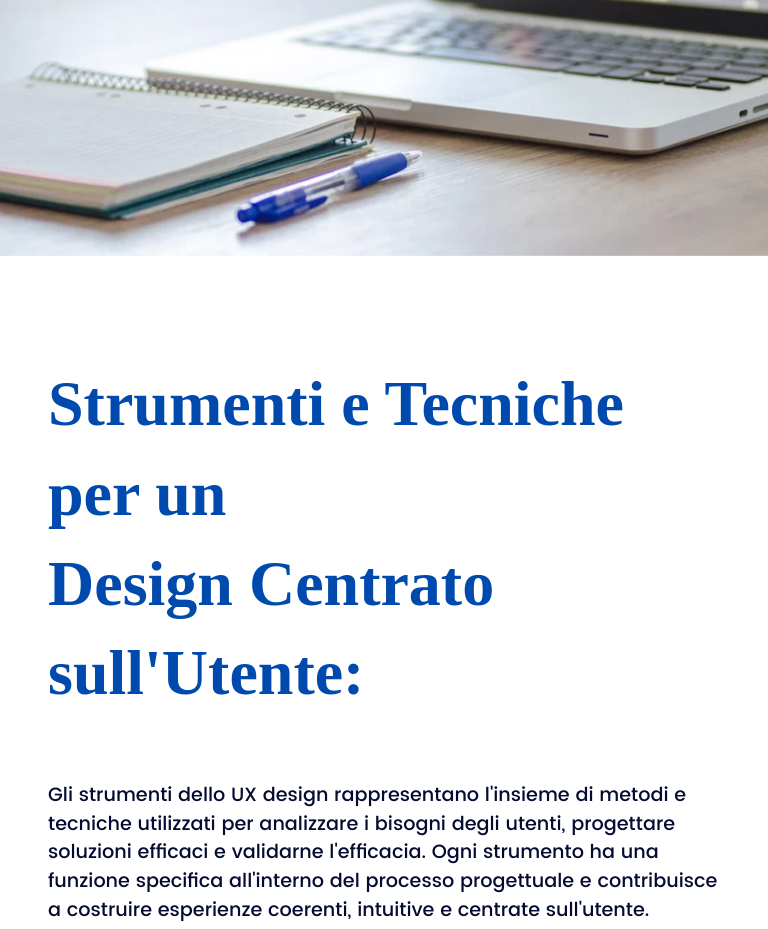
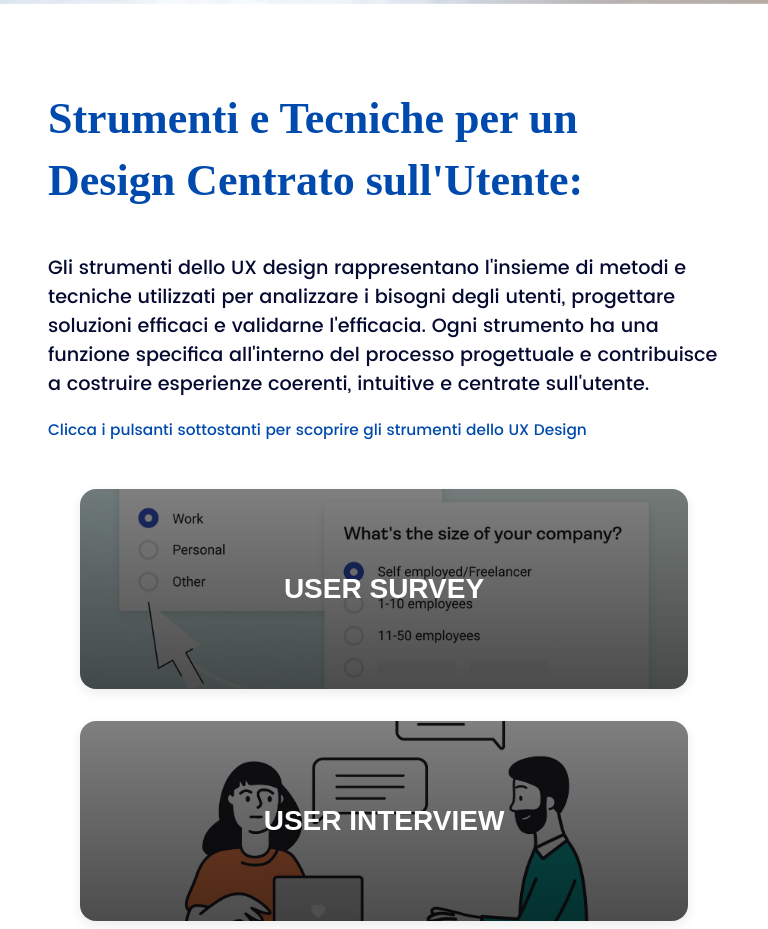
Before and after one commit to seven-bi7/seven-bi7.github.io, a plain HTML site: page index.html in a window 768 px wide. Shown: the part 2927-3856 px from the top of the page. Drawn offline with Linux system fonts and the light colour scheme; a web font is replaced by a local one.

Commit message:
better font sizes
Co-Authored-By: F3bbo <149802456+f3bbo@users.noreply.github.com>
Co-Authored-By: Eugenio Costagliola <150014539+EugenioCos@users.noreply.github.com>

```diff
--- a/style.css
+++ b/style.css
@@ -130,21 +130,20 @@ body {
 
 .content-title {
     font-family: 'Anton';
-    font-size: 4rem;
+    font-size: min(8vw, 44px);
     color: rgb(0, 74, 173);
 }
 
 #content-subtitle {
     font-family: 'Poppins Medium';
-    font-size: 3rem;
+    font-size: min(4vw, 36px);
     color: rgb(0, 74, 173);
 }
 
 #explaination-text {
     font-family: 'Poppins';
-    font-size: 2.5rem;
+    font-size: min(2vw, 28px);
     color: #004aad;
-    text-align: center;
 }
 
 .columns-conclusion {
@@ -162,7 +161,7 @@ body {
 }
 
 .column1 {
-    padding-left: 2rem;
+    padding-left: 4rem;
     padding-right: 2rem;
     width: 45%;
     text-wrap: wrap;
@@ -175,7 +174,7 @@ body {
     padding: 0;
     background-image: url("images/bg.jpg");
     background-repeat: no-repeat;
-    background-size: 80% auto;
+    background-size: auto 100%;
     background-position: center;
 }
 
@@ -226,7 +225,9 @@ body {
     background-position: center;
     background-repeat: no-repeat;
     border-radius: 16px;
-    padding: 2rem;
+    /* padding-top: 2rem;
+    padding-left: 1rem;
+    padding-right: 2rem; */
     box-shadow: 0 4px 12px rgba(0, 0, 0, 0.08);
     transition: transform 0.3s ease;
     display: flex;
@@ -234,6 +235,7 @@ body {
     justify-content: center;
     align-items: center;
     min-height: 200px;
+    /* max-width: 400px; */
     position: relative;
     overflow: hidden;
 }
@@ -251,7 +253,7 @@ body {
 
 .ux-tool-card h4 {
     font-family: 'horizon', sans-serif;
-    font-size: 2.2rem;
+    font-size: min(6vw, 28px);
     margin: 0;
     color: white;
     position: relative;
@@ -259,7 +261,7 @@ body {
     text-transform: uppercase;
     text-align: center;
     width: 100%;
-    padding: 0 1rem;
+    /* padding: 0 1rem; */
 }
 
 .ux-tool-card img {
@@ -318,14 +320,22 @@ body {
     background: linear-gradient(rgba(0,0,0,0.3), rgba(0,0,0,0.5));
 }
 
+@media screen and (max-width: 1024px) and (min-width: 768px){
+    .ux-tool-card {
+        padding-left: 6rem;
+        padding-right: 6rem;
+    }
+}
+
 @media screen and (max-width: 768px) {
+
     .ux-tools-grid {
         grid-template-columns: 1fr;
     }
 
-    .ux-tool-card h4 {
+    /* .ux-tool-card h4 {
         font-size: 2rem;
-    }
+    } */
 }
 
 @media screen and (min-width: 1024px) {
```
